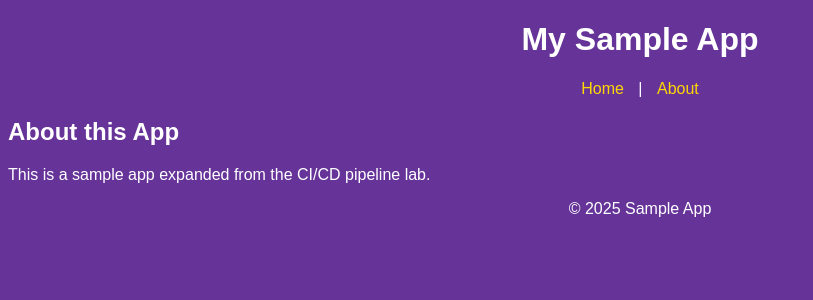
After one commit to Keanu-Vervaeke/cicd-sample-app, a Flask app: page /about in a window 1280 px wide. The commit adds this page. Shown: the top 300 px of the page, without its empty margins (0-813 px from the left). Run offline with Flask 3, Linux system fonts and the light colour scheme; parts of the project's set-up code (start-up, migrations or seed data) failed here and were passed over.

Commit message:
Expanded App

```diff
--- /dev/null
+++ b/cicd-sample-app/app.py
@@ -0,0 +1,18 @@
+# Add to this file for the sample app lab
+from flask import Flask
+from flask import request
+from flask import render_template
+
+app = Flask(__name__)
+
+@app.route("/")
+def home():
+    client_ip = request.remote_addr
+    return render_template("index.html", client_ip=client_ip)
+
+@app.route("/about")
+def about():
+    return render_template("about.html")
+
+if __name__ == "__main__":
+    sample.run(host="0.0.0.0", port=5050)
--- /dev/null
+++ b/cicd-sample-app/static/script.js
@@ -0,0 +1 @@
+console.log("Flask app loaded via Jenkins CI/CD!");
--- a/cicd-sample-app/static/style.css
+++ b/cicd-sample-app/static/style.css
@@ -1 +1,16 @@
-body {background: rebeccapurple;}
+body {
+    background: rebeccapurple;
+    color: white;
+    font-family: sans-serif;
+}
+
+header, footer {
+    text-align: center;
+    margin: 1em 0;
+}
+
+nav a {
+    color: #ffd700;
+    margin: 0 10px;
+    text-decoration: none;
+}
--- /dev/null
+++ b/cicd-sample-app/templates/about.html
@@ -0,0 +1,8 @@
+{% extends "base.html" %}
+
+{% block title %}About{% endblock %}
+
+{% block content %}
+<h2>About this App</h2>
+<p>This is a sample app expanded from the CI/CD pipeline lab.</p>
+{% endblock %}
--- /dev/null
+++ b/cicd-sample-app/templates/base.html
@@ -0,0 +1,25 @@
+<!DOCTYPE html>
+<html lang="en">
+<head>
+    <meta charset="UTF-8">
+    <title>{% block title %}My App{% endblock %}</title>
+    <link rel="stylesheet" href="/static/style.css">
+    <script src="/static/script.js"></script>
+</head>
+<body>
+    <header>
+        <h1>My Sample App</h1>
+        <nav>
+            <a href="/">Home</a> | <a href="/about">About</a>
+        </nav>
+    </header>
+
+    <main>
+        {% block content %}{% endblock %}
+    </main>
+
+    <footer>
+        <p>© 2025 Sample App</p>
+    </footer>
+</body>
+</html>
```
Also changed, not shown: cicd-sample-app/sample_app.py (deleted, +0 -13 lines), cicd-sample-app/templates/index.html (+9 -11 lines), 3 other files.
